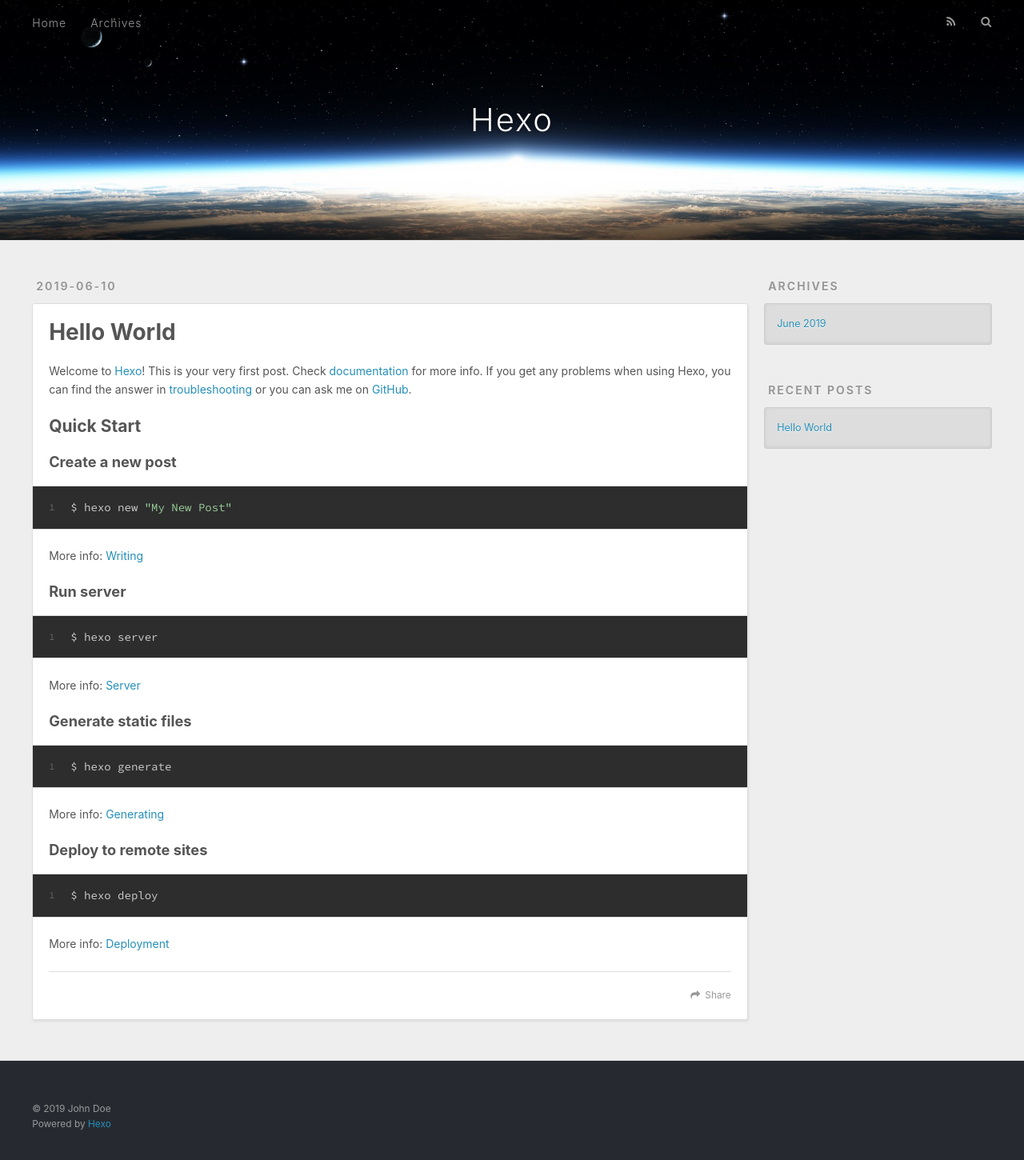
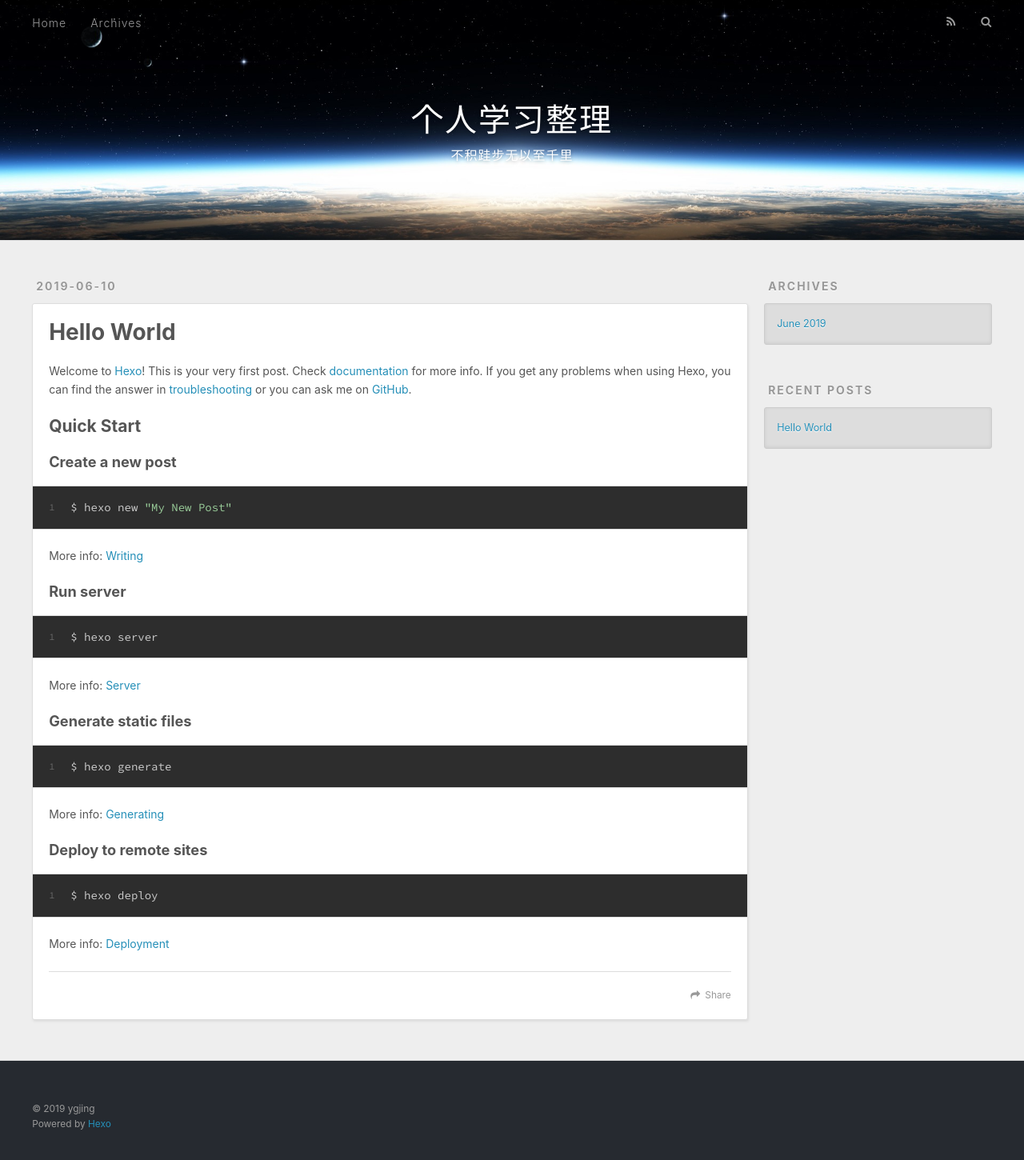
Before and after one commit to GuojingYe/guojingye.github.io, a plain HTML site: page index.html in a window 1280 px wide. Shown: the whole page at 80% size. Drawn offline with nearby package versions, Linux system fonts and the light colour scheme.

Commit message:
Site updated: 2019-06-10 16:15:00

```diff
--- a/index.html
+++ b/index.html
@@ -5,17 +5,17 @@
 
 
 
-  <title>Hexo</title>
+  <title>个人学习整理</title>
   <meta name="viewport" content="width=device-width, initial-scale=1, maximum-scale=1">
   <meta property="og:type" content="website">
-<meta property="og:title" content="Hexo">
+<meta property="og:title" content="个人学习整理">
 <meta property="og:url" content="http://yoursite.com/index.html">
-<meta property="og:site_name" content="Hexo">
+<meta property="og:site_name" content="个人学习整理">
 <meta property="og:locale" content="default">
 <meta name="twitter:card" content="summary">
-<meta name="twitter:title" content="Hexo">
+<meta name="twitter:title" content="个人学习整理">
 
-    <link rel="alternate" href="/atom.xml" title="Hexo" type="application/atom+xml">
+    <link rel="alternate" href="/atom.xml" title="个人学习整理" type="application/atom+xml">
 
 
     <link rel="icon" href="/favicon.png">
@@ -34,8 +34,12 @@
   <div id="header-outer" class="outer">
     <div id="header-title" class="inner">
       <h1 id="logo-wrap">
-        <a href="/" id="logo">Hexo</a>
+        <a href="/" id="logo">个人学习整理</a>
       </h1>
+
+        <h2 id="subtitle-wrap">
+          <a href="/" id="subtitle">不积跬步无以至千里</a>
+        </h2>
 
     </div>
     <div id="header-inner" class="inner">
@@ -101,7 +105,7 @@
 
     </div>
     <footer class="article-footer">
-      <a data-url="http://yoursite.com/2019/06/10/hello-world/" data-id="cjwq3eeaa0000igfyh8yakl4s" class="article-share-link">Share</a>
+      <a data-url="http://yoursite.com/2019/06/10/hello-world/" data-id="cjwq3pfz30000hcfy1t0iel88" class="article-share-link">Share</a>
 
 
     </footer>
@@ -157,7 +161,7 @@
 
   <div class="outer">
     <div id="footer-info" class="inner">
-      &copy; 2019 John Doe<br>
+      &copy; 2019 ygjing<br>
       Powered by <a href="http://hexo.io/" target="_blank">Hexo</a>
     </div>
   </div>
```
Also changed, not shown: 2019/06/10/hello-world/index.html (+10 -6 lines), archives/2019/06/index.html (+11 -7 lines), archives/2019/index.html (+11 -7 lines), archives/index.html (+11 -7 lines).
